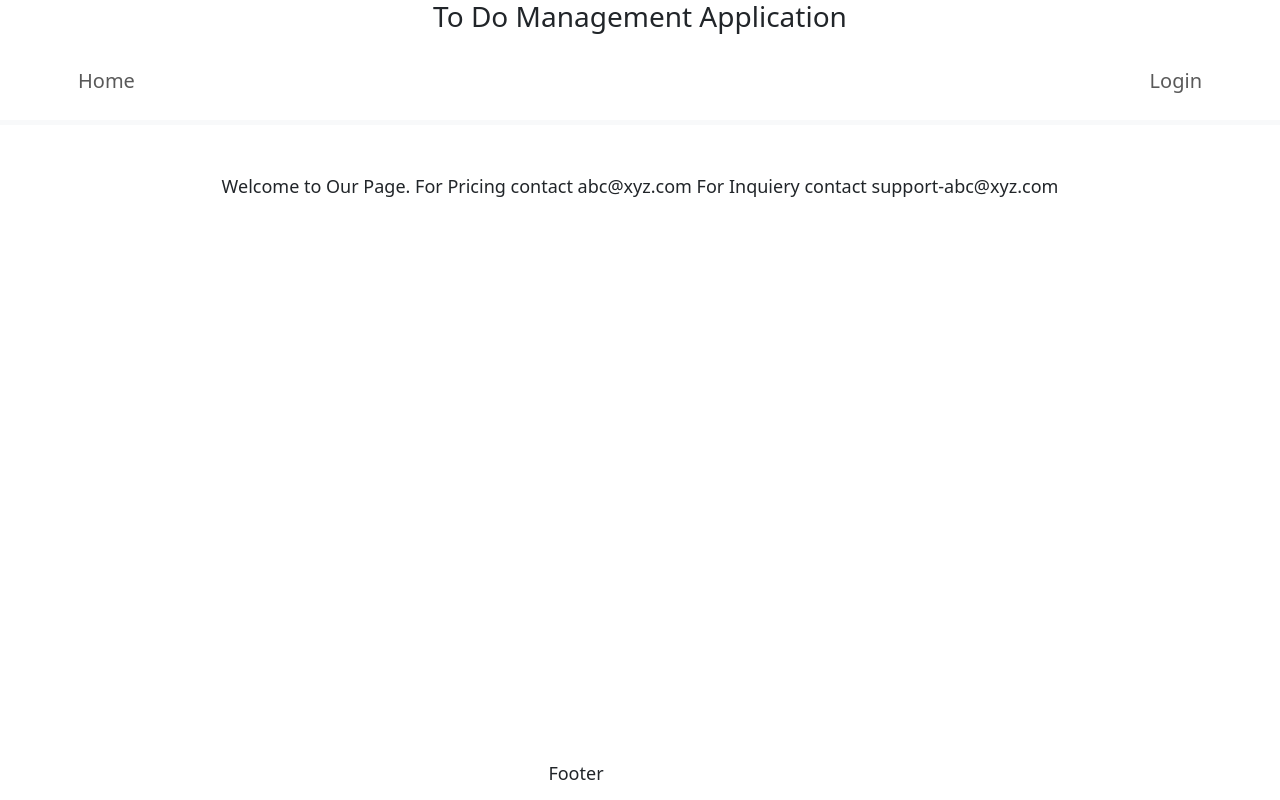
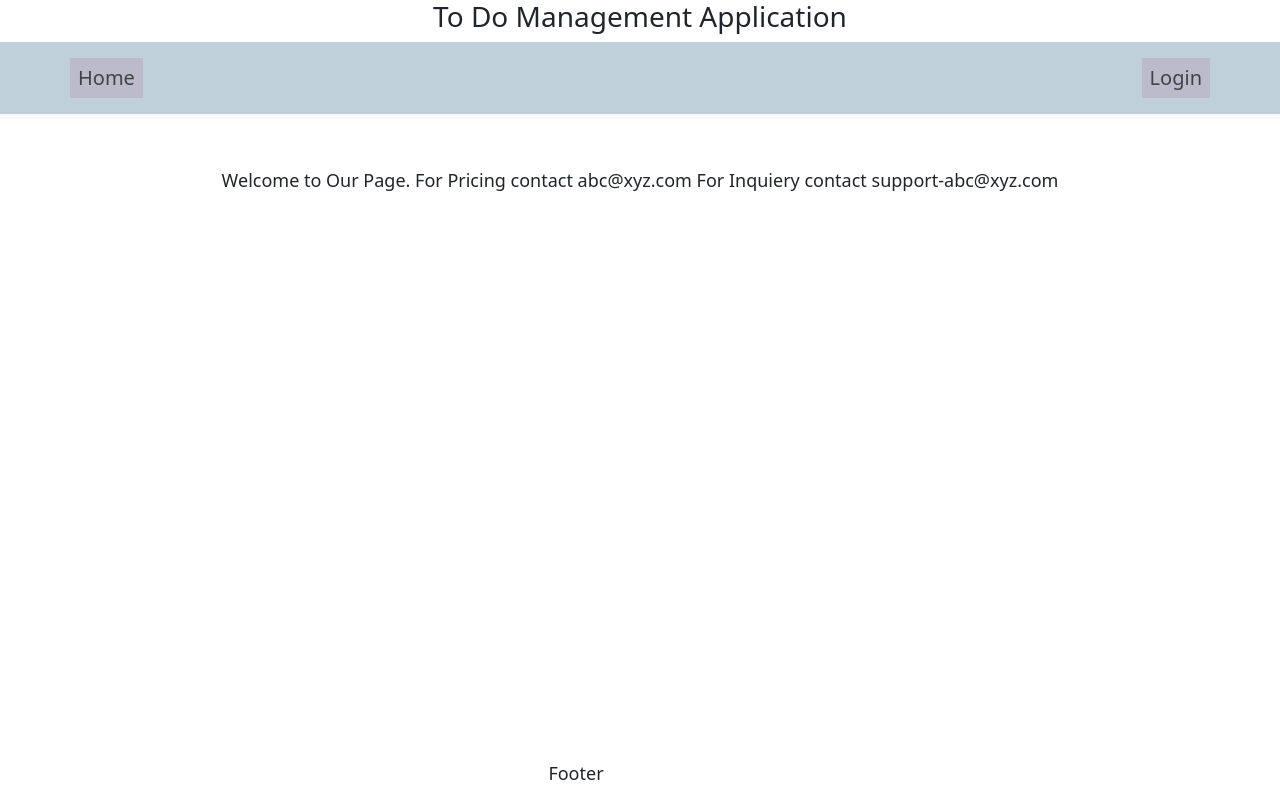
Before and after one commit to sunny1130/todo-app-react, a React (Create React App) app: page / in a window 1280 px wide. Built offline with nearby package versions, Linux system fonts and the light colour scheme.

Commit message:
Refactor

```diff
--- a/src/components/todo/HeadFoot/Header.jsx
+++ b/src/components/todo/HeadFoot/Header.jsx
@@ -6,20 +6,43 @@ function ToDoHeader(){
     function logout(){
         auth.setisAuthenticated(false)
     }
+    const headerStyle = {
+        backgroundColor:'rgb(191 208 219)'
+    };
+    const navItemStyle={
+        backgroundColor:'rgb(187 187 203)'
+    };
     return(
-        <header className="border-bottom border-light border-5 mb-5 p-2">
+        <header className="border-bottom border-light border-5 mb-5 p-2" style={headerStyle}>
         <div className="container">
             <div className="row">
-                <nav className="navbar navbar-expand-lg">
+                <nav className="navbar navbar-expand-lg navbar-light">
                     <div className="collapse navbar-collapse">
                         <ul className="navbar-nav">
-                            <li className="nav-item fs-5"><Link className="nav-link" to="/home">Home</Link></li>
-                           {auth.isAuthenticated && <li className="nav-item fs-5"><Link className="nav-link" to="/welcome/a">Todos</Link></li> }
+                            <li className="nav-item mb-0 h1 active fs-5" style={navItemStyle}>
+                                <Link className="nav-link" to="/home">Home</Link>
+                            </li>
+                            {
+                                auth.isAuthenticated &&
+                            <li className="nav-item mb-0 h1 fs-5"  style={navItemStyle}>
+                                <Link className="nav-link" to="/welcome/a">Todos</Link>
+                            </li>
+                            }
                         </ul>
                     </div>
                     <ul className="navbar-nav">
-                       {!auth.isAuthenticated && <li className="nav-item fs-5"><Link className="nav-link" to="/login">Login</Link></li> }
-                       {auth.isAuthenticated && <li className="nav-item fs-5"><Link className="nav-link" to="/logout" onClick={logout}>Logout</Link></li> }
+                       {
+                        !auth.isAuthenticated &&
+                        <li className="nav-item mb-0 h1 fs-5"  style={navItemStyle}>
+                            <Link className="nav-link" to="/login">Login</Link>
+                        </li>
+                        }
+                       {
+                        auth.isAuthenticated &&
+                        <li className="nav-item mb-0 h1  fs-5" style={navItemStyle}>
+                            <Link className="nav-link" to="/logout" onClick={logout}>Logout</Link>
+                        </li>
+                        }
                     </ul>
                 </nav>
             </div>
```
